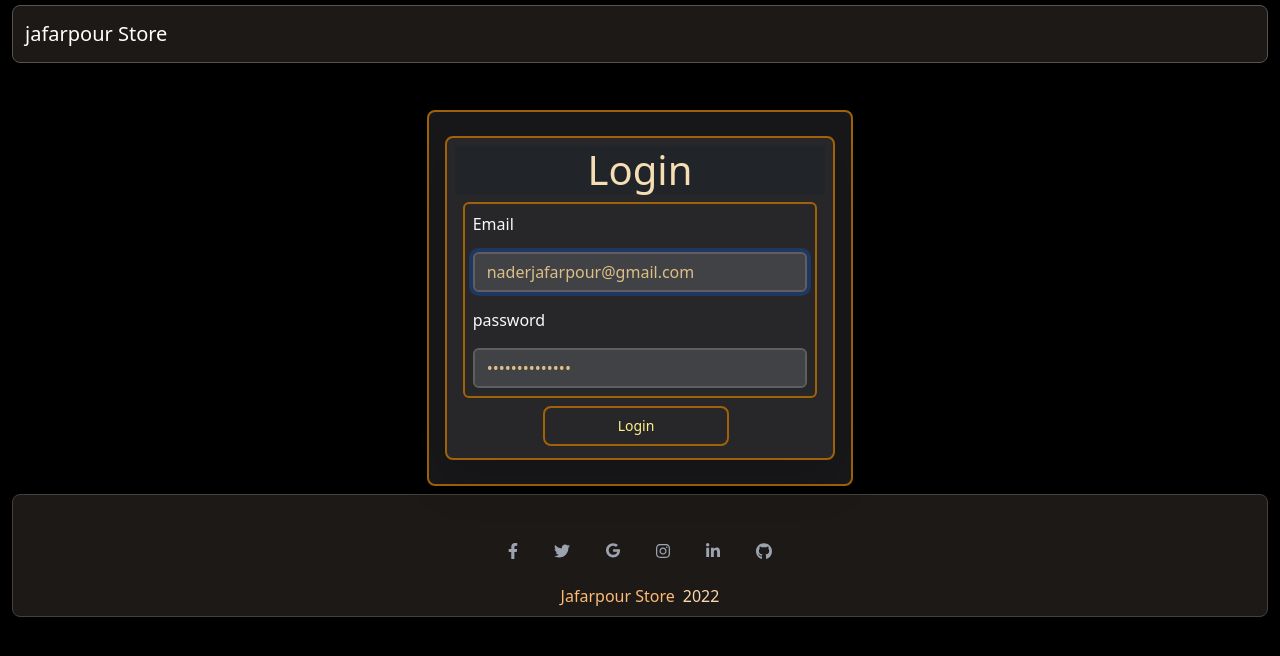
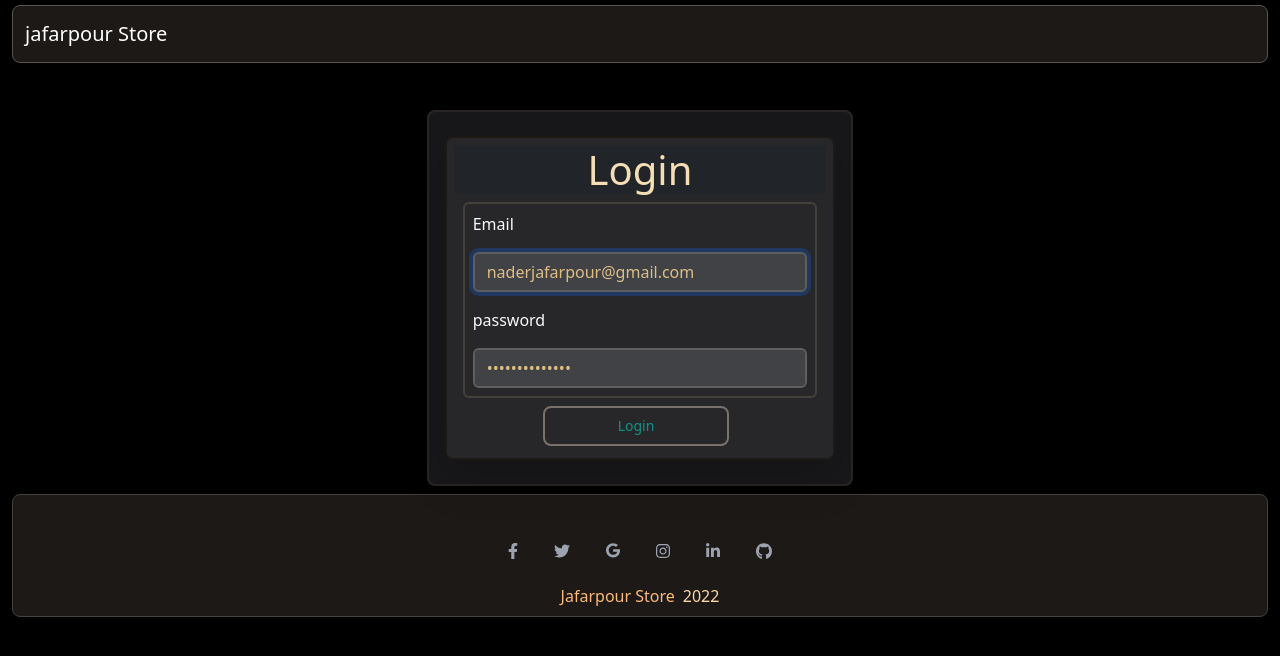
Before and after one commit to Esmailjafarpour/Store, a React (Create React App) app: page /login in a window 1280 px wide. Shown: the top 656 px of the page. Built offline with nearby package versions, Linux system fonts and the light colour scheme.

Commit message:
change border color

```diff
--- a/ecommerce-db.json
+++ b/ecommerce-db.json
@@ -369,6 +369,14 @@
       "isPaymentCompleted": false,
       "imageProduct": "Apple-iphone12pro.png",
       "id": 19
+    },
+    {
+      "userId": 2,
+      "productId": 10,
+      "quantity": 2,
+      "isPaymentCompleted": false,
+      "imageProduct": "iPhone-13-ProMax.png",
+      "id": 20
     }
   ]
 }
--- a/src/component/Login.jsx
+++ b/src/component/Login.jsx
@@ -123,14 +123,14 @@ const Login = (props) => {
 
     return(
         <div className="row">
-            <div className="col-md-4 border-2 border-yellow-700 mx-auto rounded-3 mt-5 p-3 bg-zinc-900">
-                <div className="shadow-lg my-2 rounded-3 overflow-hidden p-2 bg-zinc-800 border-2 border-yellow-700">
+            <div className="col-md-4 border-2 border-stone-800 mx-auto rounded-3 mt-5 p-3 bg-zinc-900">
+                <div className="shadow-lg my-2 rounded-3 overflow-hidden p-2 bg-zinc-800 border-2 border-stone-900">
                     <div className="card-header bg-dark">
                         <h4 style={{fontSize:'40px'}}className="title-login text-center">
                             Login
                         </h4>
                     </div>
-                    <div className="border-2 border-yellow-700 p-2 rounded mx-2 my-2">
+                    <div className="border-2 border-stone-700 p-2 rounded mx-2 my-2">
                         <div className="form-group">
                             <label htmlFor="email"className="mb-3 text-light">Email</label>
                             <input
@@ -174,7 +174,7 @@ const Login = (props) => {
                     </div>
                     <div className="card-footer text-center">
                         <div className="m-1">{loginMessage}</div>
-                        <button className="w-50 text-yellow-200 border-2 border-yellow-700
+                        <button className="w-50 text-teal-600 border-2 border-stone-500
                                 focus:outline-none rounded-lg text-sm px-3 py-2 text-center
                                 mr-2 mb-1 dark:hover:text-green-600 dark:hover:bg-green-100"
                                 onClick={onLoginClick}>
--- a/src/component/Register.jsx
+++ b/src/component/Register.jsx
@@ -195,8 +195,8 @@ const Register = (props) => {
 
     return(
        <div className="row">
-         <div className="col-md-6 border-2 border-yellow-700 mx-auto rounded-3 mt-5 p-3 bg-zinc-900">
-            <div className="shadow-lg my-2 rounded-3 overflow-hidden p-3 bg-zinc-800 border-2 border-yellow-700">
+         <div className="col-md-6 border-2 border-stone-800 mx-auto rounded-3 mt-5 p-3 bg-zinc-900">
+            <div className="shadow-lg my-2 rounded-3 overflow-hidden p-3 bg-zinc-800 border-2 border-stone-900">
                 <div className="card-header">
                     <h4 style={{fontSize:'40px'}} className="title-register text-center">Register</h4>
                     <ul className="text-warning text-center p-0">
@@ -211,7 +211,7 @@ const Register = (props) => {
                         })}
                     </ul>
                 </div>
-                <div className=" p-3 bg-zinc-900 border-2 border-yellow-700 rounded-3">
+                <div className=" p-3 bg-zinc-900 border-2 border-stone-700 rounded-3">
                     {/* Email */}
                     <div className="row mb-3">
                         <label htmlFor="Email" className="col-lg-2 text-light py-1">Email</label>
@@ -390,7 +390,7 @@ const Register = (props) => {
                 <div className="card-footer text-center text-warning">
                     <div className="m-1 text-warning">{message}</div>
                     <button
-                        className="w-50 text-yellow-200 border-2 border-yellow-700
+                        className="w-50 text-teal-600 border-2 border-stone-600
                         focus:outline-none rounded-lg text-sm px-3 py-2 text-center
                         mr-2 mb-1 dark:hover:text-green-600 dark:hover:bg-green-100"
                         onClick={onRegisterClick}
```
Lines whose indentation alone changed are shown as unchanged.
